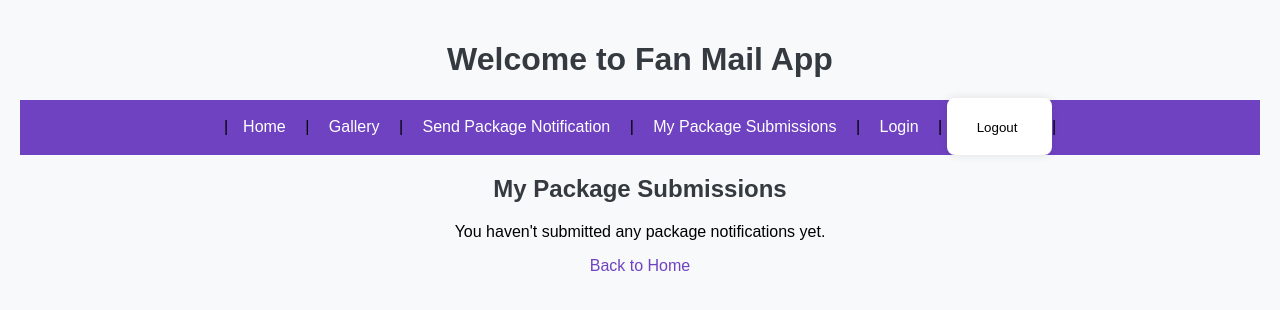
After one commit to jnotter01/Twitch_POBOX, a Django app: page /my_packages/ in a window 1280 px wide. The commit adds this page. Shown: the top 310 px of the page. Run offline with Django 5.2, Linux system fonts and the light colour scheme; a user stored in the database is signed in; data comes from the database, SQL or seed files in the repository; both versions use the stored data as it was after the commit.

Commit message:
Add package notification feature and user-facing submission history for Sprint 3

```diff
--- a/fanmail/forms.py
+++ b/fanmail/forms.py
@@ -1,5 +1,6 @@
 from django import forms
 from .models import FanMail
+from .models import PackageNotification
 
 class FanMailForm(forms.ModelForm):
     class Meta:
@@ -8,3 +9,8 @@ class FanMailForm(forms.ModelForm):
         widgets = {
             'message': forms.Textarea(attrs={'rows': 4, 'placeholder': 'Write your fan mail here...'}),
         }
+
+class PackageNotificationForm(forms.ModelForm):
+    class Meta:
+        model = PackageNotification
+        fields = ['message', 'sent_date']
--- /dev/null
+++ b/fanmail/templates/fanmail/my_packages.html
@@ -0,0 +1,23 @@
+{% extends "base.html" %}
+{% block title %}My Package Submissions{% endblock %}
+
+{% block content %}
+<h2>My Package Submissions</h2>
+
+{% if packages %}
+    <ul>
+        {% for package in packages %}
+            <li>
+                <strong>Sent Date:</strong> {{ package.sent_date }}<br>
+                <strong>Note:</strong> {{ package.message|linebreaks }}<br>
+                <small>Submitted on {{ package.created_at|date:"M d, Y H:i" }}</small>
+            </li>
+            <hr>
+        {% endfor %}
+    </ul>
+{% else %}
+    <p>You haven't submitted any package notifications yet.</p>
+{% endif %}
+
+<a href="{% url 'fanmail_list' %}">Back to Home</a>
+{% endblock %}
--- a/fanmail/urls.py
+++ b/fanmail/urls.py
@@ -6,6 +6,9 @@ urlpatterns = [
     path("new/", views.fanmail_create, name="fanmail_create"),  # Create new fan mail
     path("<int:pk>/edit/", views.fanmail_update, name="fanmail_update"),  # Edit fan mail
     path("<int:pk>/delete/", views.fanmail_delete, name="fanmail_delete"),  # Delete fan mail
+    path("gallery/", views.fanmail_gallery, name="fanmail_gallery"), #View fan mail gallery
+    path("package_notify/", views.package_notify, name="package_notify"), #package notification system
+    path("my_packages/", views.my_packages, name="my_packages"), #View package submissions
 ]
 from django.conf import settings
 from django.conf.urls.static import static
--- a/fanmail/views.py
+++ b/fanmail/views.py
@@ -1,7 +1,9 @@
 from django.shortcuts import render, redirect, get_object_or_404
 from django.contrib.auth.decorators import login_required
 from .models import FanMail
+from .models import PackageNotification
 from .forms import FanMailForm
+from .forms import PackageNotificationForm
 from django.http import JsonResponse
 
 @login_required
@@ -52,3 +54,26 @@ def fanmail_delete(request, pk):
         fanmail.delete()
         return redirect("fanmail_list")
     return render(request, "fanmail/fanmail_confirm_delete.html", {"fanmail": fanmail})
+
+@login_required
+def fanmail_gallery(request):
+    fanmails = FanMail.objects.filter(user=request.user, image__isnull=False).exclude(image="")
+    return render(request, "fanmail/fanmail_gallery.html", {"fanmails": fanmails})
+
+@login_required
+def package_notify(request):
+    if request.method == 'POST':
+        form = PackageNotificationForm(request.POST)
+        if form.is_valid():
+            notification = form.save(commit=False)
+            notification.user = request.user
+            notification.save()
+            return redirect('fanmail_list')
+    else:
+        form = PackageNotificationForm()
+    return render(request, 'fanmail/package_notify.html', {'form': form})
+
+@login_required
+def my_packages(request):
+    packages = PackageNotification.objects.filter(user=request.user).order_by('-sent_date')
+    return render(request, 'fanmail/my_packages.html', {'packages': packages})
--- a/static/css/styles.css
+++ b/static/css/styles.css
@@ -68,3 +68,23 @@ a {
 a:hover {
     text-decoration: underline;
 }
+
+.gallery-grid {
+    display: grid;
+    grid-template-columns: repeat(auto-fit, minmax(250px, 1fr));
+    gap: 1rem;
+    margin-top: 1rem;
+}
+
+.gallery-card {
+    border: 1px solid #ccc;
+    padding: 1rem;
+    border-radius: 8px;
+    background: #f9f9f9;
+}
+
+.gallery-img {
+    max-width: 100%;
+    border-radius: 4px;
+    margin-bottom: 0.5rem;
+}
--- a/templates/base.html
+++ b/templates/base.html
@@ -12,15 +12,18 @@
     <header>
         <h1>Welcome to Fan Mail App</h1>
         <nav>
+			|<a href="{% url 'fanmail_list' %}">Home</a> |
+			<a href="{% url 'fanmail_gallery' %}">Gallery</a> |
+			<a href="{% url 'package_notify' %}">Send Package Notification</a> |
+			<a href="{% url 'my_packages' %}">My Package Submissions</a> |
             <a href="{% url 'login' %}">Login</a> |
-
             <!-- Fixed Logout Button: now styled to be visible -->
             <form method="post" action="{% url 'logout' %}" style="display:inline;">
                 {% csrf_token %}
                 <button type="submit" style="background:none;border:none;color:#000;cursor:pointer;">
                     Logout
                 </button>
-            </form>
+            </form> |
         </nav>
     </header>
     <main>
```
Also changed, not shown: fanmail/models.py (+9 -0 lines), fanmail/templates/fanmail/fanmail_gallery.html (added, +22 -0 lines), fanmail/templates/fanmail/package_notify.html (added, +13 -0 lines), db.sqlite3, fanmail/migrations/0003_packagenotification.py (added).
